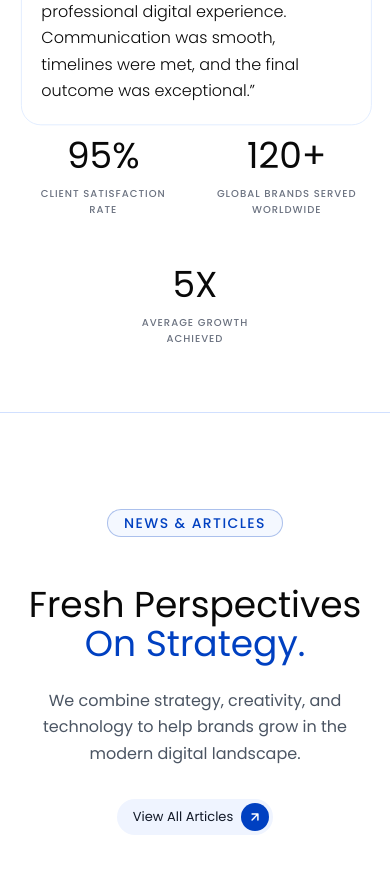
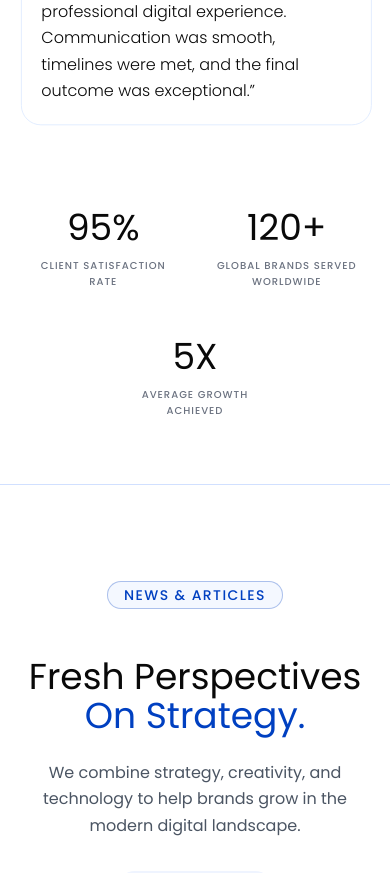
Before and after one commit to Cueserve/cs-website2, a Next.js app: page /home in a window 390 px wide. Shown: the part 8380-9253 px from the top of the page. Built offline with nearby package versions, Linux system fonts and the light colour scheme.

Commit message:
Fixed the space between the testimonial card and the stats card in mobile

```diff
--- a/src/app/home/_components/Testimonials/TestimonialSection.tsx
+++ b/src/app/home/_components/Testimonials/TestimonialSection.tsx
@@ -189,7 +189,7 @@ export function TestimonialSection() {
         </div>
 
         {/* Stats Strip */}
-        <div className="w-full max-w-[1150px] mx-auto mt-6 md:mt-10">
+        <div className="w-full max-w-[1150px] mx-auto mt-24 md:mt-10">
           <div className="grid grid-cols-2 md:grid-cols-3 gap-y-12 gap-x-4 md:gap-x-0 items-start justify-center">
 
             {/* Stat 1 */}
```
